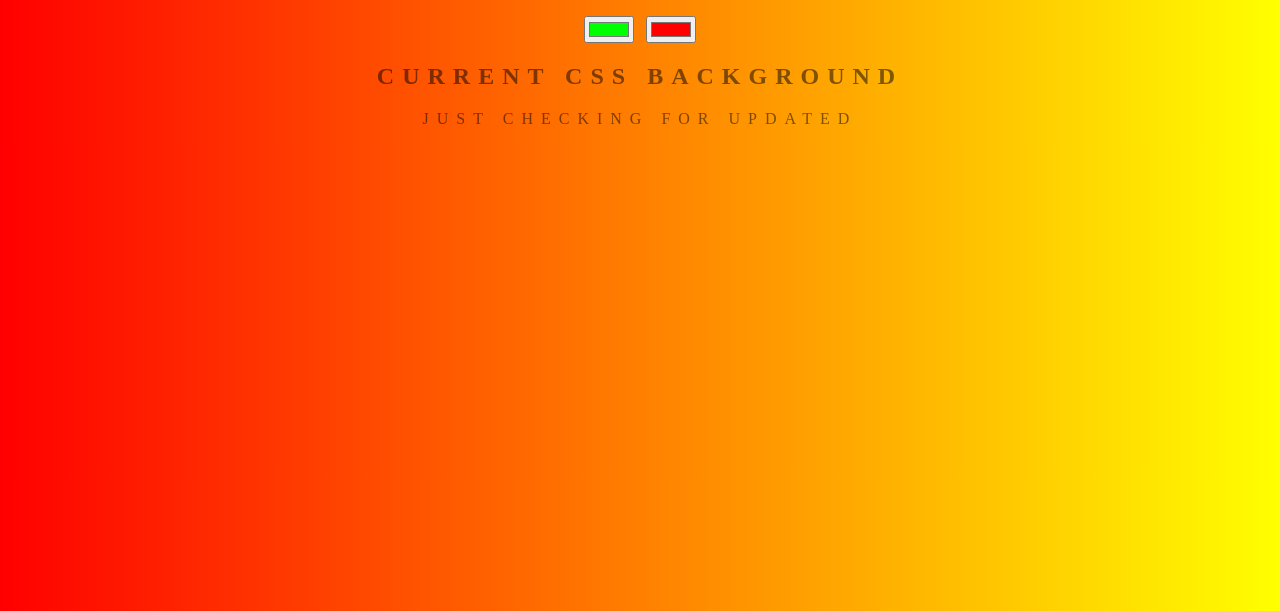
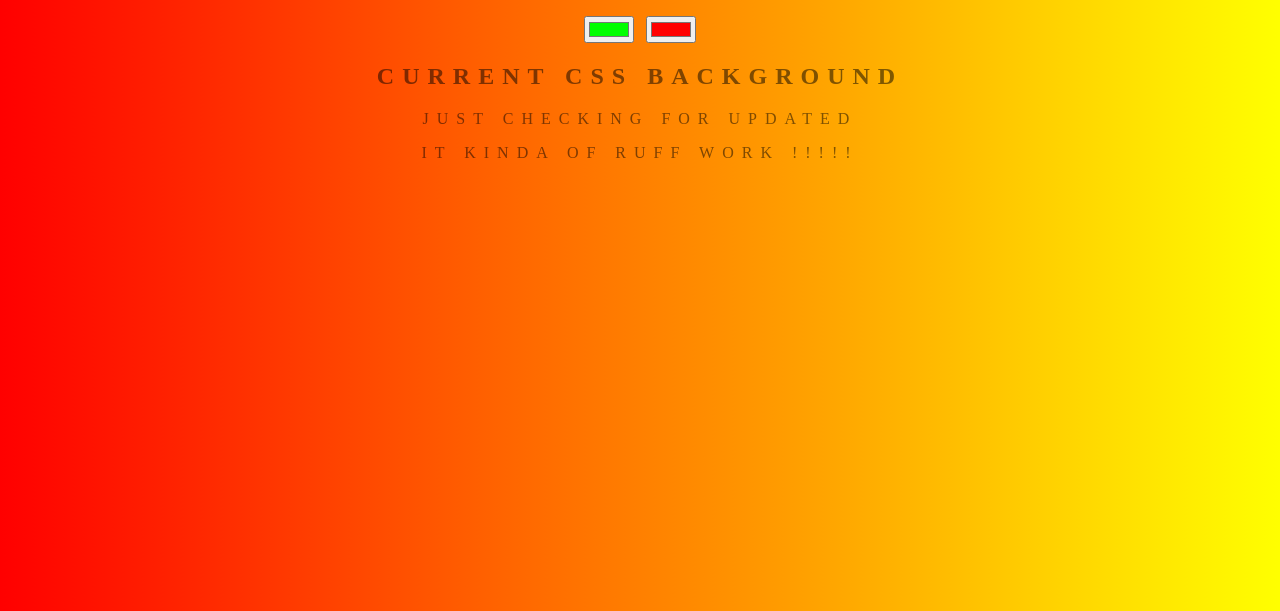
Before and after one commit to yinkatona/background_generator, a website: page color_gradient.html in a window 1280 px wide. Shown: the part 189-800 px from the top of the page. Drawn offline with Linux system fonts and the light colour scheme.

Commit message:
ruff work

```diff
--- a/color_gradient.html
+++ b/color_gradient.html
@@ -13,6 +13,7 @@
   <input class="color2" type="color" name="color2" value="#ff0000">
   <h2>Current CSS Background</h2>
   <p>Just checking for updated</p>
+  <p>It kinda of ruff work !!!!!</p>
   <h3></h3>
 
   <script src="script1.js"></script>
```
